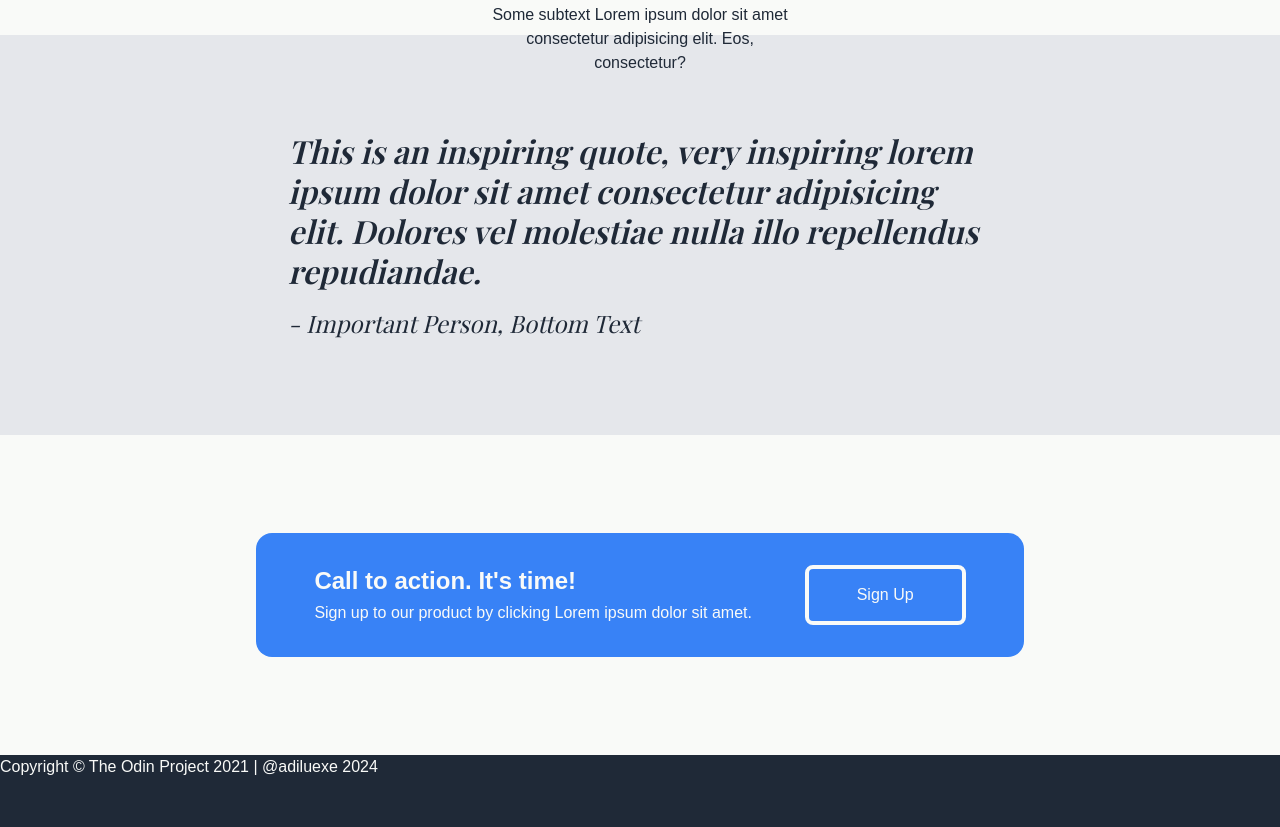
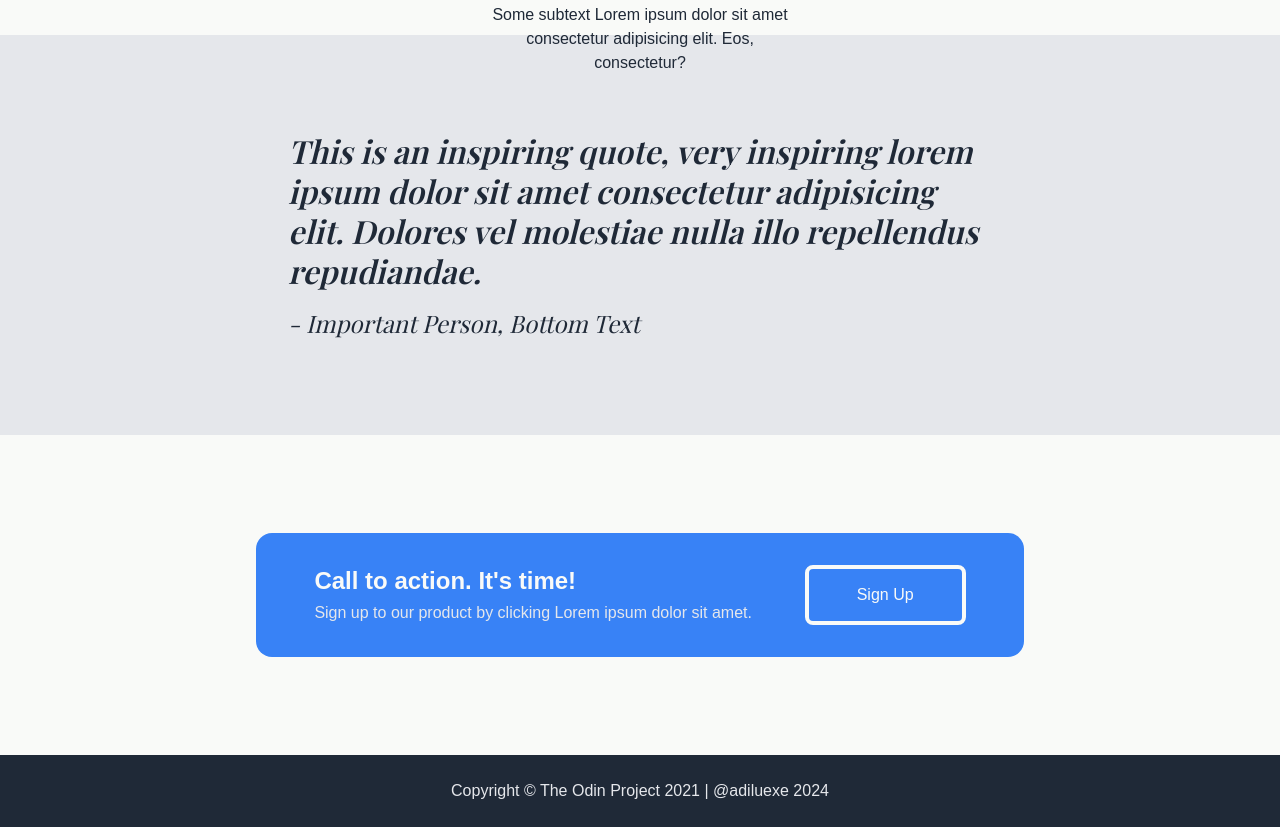
Before and after one commit to adiluexe/odin-landing-page, a plain HTML site: page index.html in a window 1280 px wide. Shown: the part 1629-2456 px from the top of the page. Before the commit the page ends 2408 px from the top, so only its background shows below. Drawn offline with nearby package versions, Linux system fonts and the light colour scheme; a web font is replaced by a local one.

Commit message:
Feat: Add footer style

```diff
--- a/index.html
+++ b/index.html
@@ -85,7 +85,7 @@
         <div class="modal">
           <div class="info">
             <p class="modal-header">Call to action. It's time!</p>
-            <p class="info">
+            <p class="info-text">
               Sign up to our product by clicking Lorem ipsum dolor sit amet.
             </p>
           </div>
--- a/styles.css
+++ b/styles.css
@@ -245,3 +245,17 @@ button.cta {
   font-weight: bold;
   margin-bottom: 0.25rem;
 }
+
+.info .info-text {
+  color: var(--secondary-text);
+}
+
+/* FOOTER */
+
+#footer {
+  padding: 1.5rem;
+  display: flex;
+  justify-content: center;
+  align-items: center;
+  color: var(--secondary-text);
+}
```
